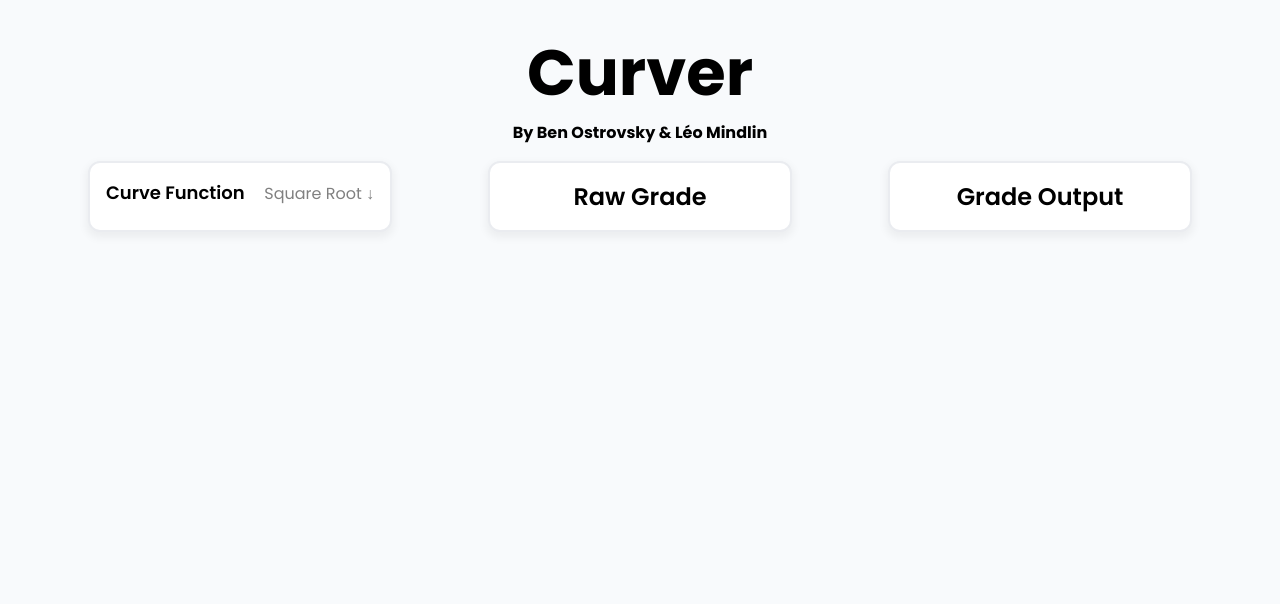
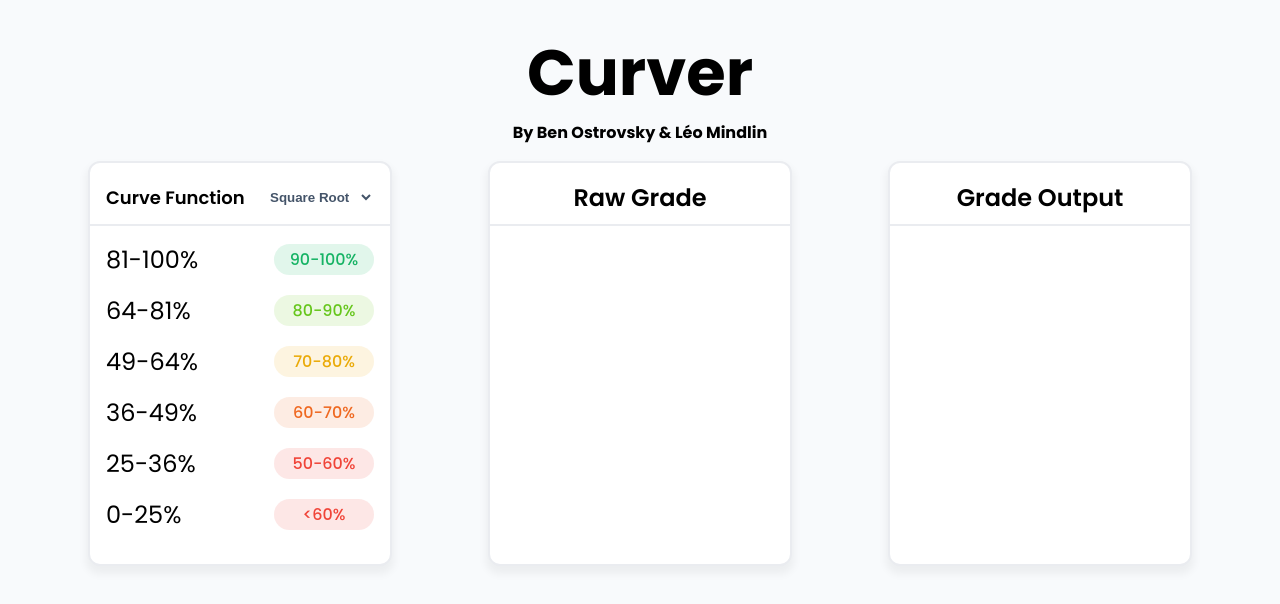
Before and after one commit to GradeCurver/Curver, a Next.js app: page / in a window 1280 px wide. Shown: the top 604 px of the page. Built offline with nearby package versions, Linux system fonts and the light colour scheme.

Commit message:
Finish First Card
Co-authored-by: Ben Ostrovsky <Ben-Ostrovsky@users.noreply.github.com>

```diff
--- a/pages/index.tsx
+++ b/pages/index.tsx
@@ -1,6 +1,4 @@
 import Head from "next/head";
-import Image from "next/image";
-import { Inter } from "@next/font/google";
 import styles from "../styles/Home.module.css";
 import { useState } from "react";
 
@@ -15,7 +13,7 @@ export default function Home() {
         <meta name="description" content="Generated by create next app" />
         <meta name="viewport" content="width=device-width, initial-scale=1" />
         <link rel="icon" href="/favicon.ico" />
-        <link href="https://fonts.googleapis.com/css2?family=Poppins:ital,wght@0,400;0,600;0,700;1,400&display=swap" rel="stylesheet" />
+        <link href="https://fonts.googleapis.com/css2?family=Poppins:ital,wght@0,400;0,500;0,600;0,700;1,400&display=swap" rel="stylesheet" />
       </Head>
       <main className={styles.main}>
         <div className={styles.title}>Curver</div>
@@ -31,27 +29,81 @@ export default function Home() {
   );
 }
 
-const FirstCard = (props) => {
-  return(
+const FirstCard = () => {
+  return (
     <div className={styles.card}>
+      <div className={styles.cardHeader}>
         <h2>Curve Function</h2>
-        <h3>Square Root ↓</h3>
+        <select name="curveFunction" id="curveFunction">
+          <option value="squareRoot">Square Root</option>
+          <option value="none1">To Add</option>
+          <option value="none2">To Add</option>
+          <option value="none3">To Add</option>
+        </select>
       </div>
+      <hr />
+      <GradeRow startNumber={81} endNumber={100} chip={ChipItems[0]} />
+      <GradeRow startNumber={64} endNumber={81} chip={ChipItems[1]} />
+      <GradeRow startNumber={49} endNumber={64} chip={ChipItems[2]} />
+      <GradeRow startNumber={36} endNumber={49} chip={ChipItems[3]} />
+      <GradeRow startNumber={25} endNumber={36} chip={ChipItems[4]} />
+      <GradeRow startNumber={0} endNumber={25} chip={ChipItems[5]} />
+    </div>
   )
 };
+interface GradeRowProps {
+  startNumber: number;
+  endNumber: number;
+  chip: ChipData;
+}
 
-const SecondCard = (props) => {
-  return(
+const GradeRow = ({ startNumber, endNumber, chip }: GradeRowProps) => {
+  return (
+    <div className={styles.cardGradeRow}>
+      <div style={{ fontSize: 24, }}>{startNumber}-{endNumber}%</div>
+      <GradeChip text={chip.text} hex={chip.hex} />
+    </div>
+  )
+}
+
+const GradeChip = (props: ChipData) => {
+  return (
+    <div className={styles.gradeChip} style={{ color: props.hex, backgroundColor: `${props.hex}20`}}>{props.text}</div>
+  )
+}
+
+interface ChipData {
+  text: string;
+  hex: string;
+}
+
+const ChipItems: Array<ChipData> = [
+  { text: '90-100%', hex: '#16B364' },
+  { text: '80-90%', hex: '#66C61C' },
+  { text: '70-80%', hex: '#EAAA08' },
+  { text: '60-70%', hex: '#EF6820' },
+  { text: '50-60%', hex: '#F04438' },
+  { text: '<60%', hex: '#F04438' }
+]
+
+const SecondCard = () => {
+  return (
     <div className={styles.card}>
+      <div className={styles.cardHeader}>
         <h1>Raw Grade</h1>
+      </div>
+      <hr />
     </div>
   )
 };
 
-const ThirdCard = (props) => {
-  return(
+const ThirdCard = () => {
+  return (
     <div className={styles.card}>
+      <div className={styles.cardHeader}>
         <h1>Grade Output</h1>
+      </div>
+      <hr />
     </div>
   )
 };
--- a/styles/Home.module.css
+++ b/styles/Home.module.css
@@ -34,50 +34,69 @@
   margin-inline: 3rem;
   font-family: Poppins;
   font-weight: regular;
+  width: var(--max-width);
+  background-color: var(--card-background-color);
+  border: 2px solid var(--card-stroke-color);
+  border-radius: 12px;
+  box-shadow: 0px 6px 8px 2px var(--card-shadow-color);
+  padding: 1rem;
+}
+
+.card hr {
+  margin-left: -1rem;
+  margin-right: -1rem;
+  color: var(--card-stroke-color);
+  border: 1px solid var(--card-stroke-color);
+}
+
+.cardGradeRow {
+  display: flex;
+  justify-content: space-between;
+  align-items: center;
+  text-align: center;
+  margin: 1rem 0rem 1rem 0rem;
+}
+
+.gradeChip {
+  padding: 3px;
+  padding-inline: 15px;
+  border-radius: 200px;
+  font-weight: 500;
+  width: 70px;
+}
+
+/* ############### */
+/* # Card Header # */
+/* ############### */
+.cardHeader {
   font-size: 1rem;
   color: var(--card-text-color);
   display: flex;
-  width: var(--max-width);
-  justify-content: center;
-  align-items: baseline;
-
-  padding: 1rem;
-  background-color: var(--card-background-color);
-  border: 2px solid var(--card-stroke-color);
-  border-radius: 12px;
-  box-shadow: 0px 4px 8px 2px var(--card-shadow-color);
+  justify-content: space-between;
+  align-items: center;
+  text-align: center;
+  line-height: 37px;
 }
 
-.card span {
-  padding: 0rem;
+.cardHeader select {
+  padding: 8px;
+  color: var(--text-secondary-color);
+  font-weight: 600;
   background-color: var(--card-background-color);
-  border: 2px solid var(--card-stroke-color);
-  border-radius: 12px;
-  box-shadow: 0px 4px 8px 2px var(--card-shadow-color);
+  border: 1px solid (var(--card-background-color));
+  border-radius: 5px;
 }
 
-
-.card h1 {
+.cardHeader h1 {
   padding: 0;
   margin: 0;
   font-size: x-large;
   font-weight: 600;
-
+  margin-inline: auto;
 }
-.card h2 {
-  padding: 0;
-  margin: 0;
+.cardHeader  h2 {
+  margin:0;
   font-size: large;
   font-weight: 600;
-  margin-left: 0px;
-  margin-right:auto
+  justify-content: center;
 }
-
-.card h3 {
-  padding: 0;
-  margin: 0;
-  font-size: medium;
-  font-weight: normal;
-  color: gray;
-
-}
--- a/styles/globals.css
+++ b/styles/globals.css
@@ -4,6 +4,7 @@
 
   --background-color: #F8FAFC;
   --text-color: #000000;
+  --text-secondary-color: #445469;
 
   --card-background-color: #FFFFFF;
   --card-stroke-color: #EAECF0;
@@ -12,12 +13,15 @@
 
   background-color: var(--background-color);
 }
-
+/* Remove Outline When Selecting */
+:focus {outline:none;}
+::-moz-focus-inner {border:0;}
 
 @media (prefers-color-scheme: dark) {
   :root{
     --background-color: #101828;
     --text-color: #ffffff;
+    --text-secondary-color: #96A2B5;
 
     --card-background-color: #050F21;
     --card-stroke-color: #1D2939;
```
